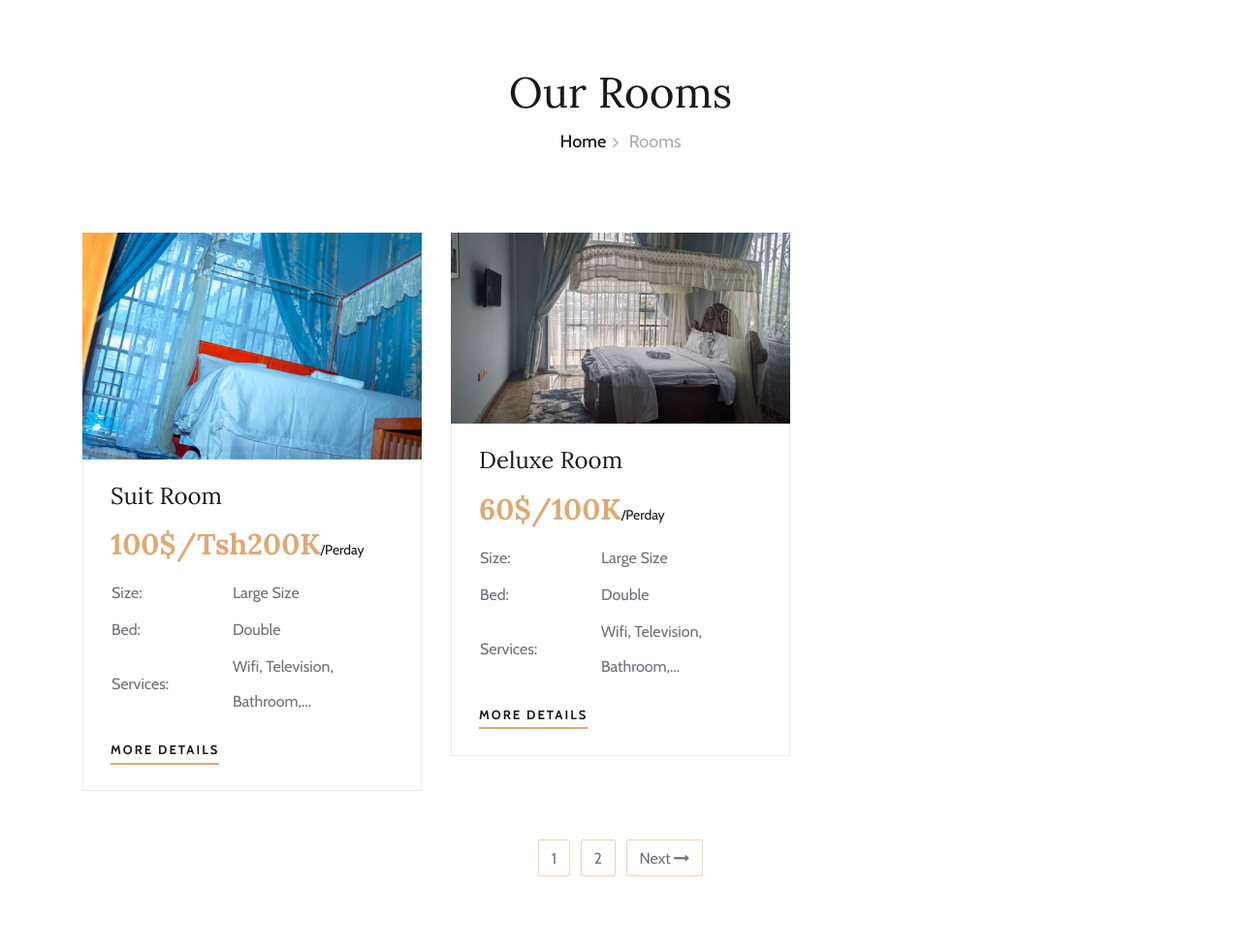
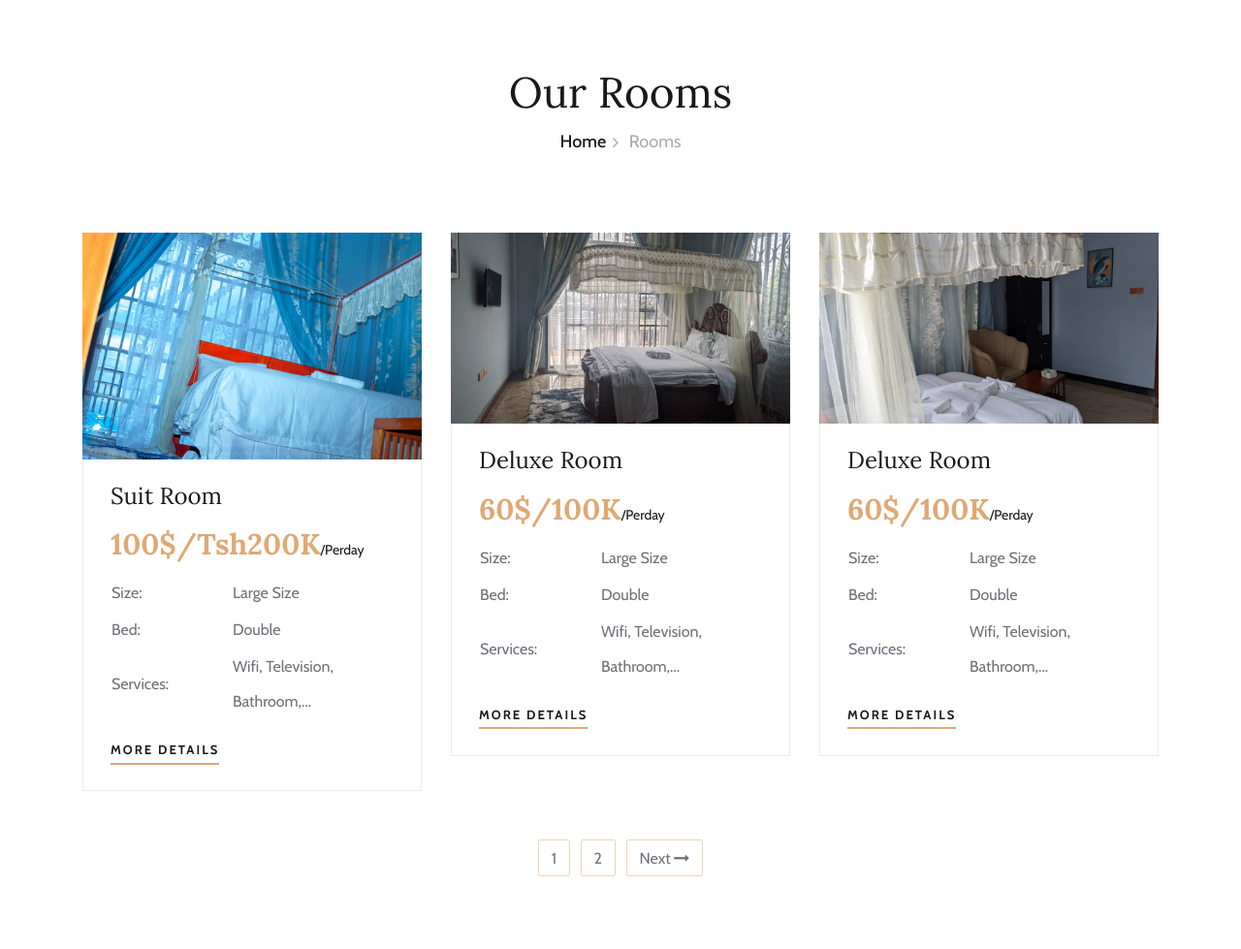
Before and after one commit to fareedcodez/giantHotel, a Django app: page /rooms/ in a window 1280 px wide. Shown: the part 203-1182 px from the top of the page at 97% size. Run offline with Django 4.2, Linux system fonts and the light colour scheme; some libraries are stand-ins or nearby versions.

Commit message:
minor changes

```diff
--- a/templates/giantHotelApp/rooms.html
+++ b/templates/giantHotelApp/rooms.html
@@ -80,6 +80,35 @@
                     </div>
                 </div>
 
+                <div class="col-lg-4 col-md-6">
+                    <div class="room-item">
+                        <img src="{% static 'img/room/room-2.jpg' %}" alt="">
+                        <div class="ri-text">
+                            <h4>Deluxe Room</h4>
+                            <h3>60$/100K<span>/Perday</span></h3>
+                            <table>
+                                <tbody>
+                                    <tr>
+                                        <td class="r-o">Size:</td>
+                                        <td>Large Size</td>
+                                    </tr>
+                                    <tr>
+
+                                    <tr>
+                                        <td class="r-o">Bed:</td>
+                                        <td>Double</td>
+                                    </tr>
+                                    <tr>
+                                        <td class="r-o">Services:</td>
+                                        <td>Wifi, Television, Bathroom,...</td>
+                                    </tr>
+                                </tbody>
+                            </table>
+                            <a href="{% url 'room-details' %}" class="primary-btn">More Details</a>
+                        </div>
+                    </div>
+                </div>
+
                 <div class="col-lg-12">
                     <div class="room-pagination">
                         <a href="#">1</a>
```
